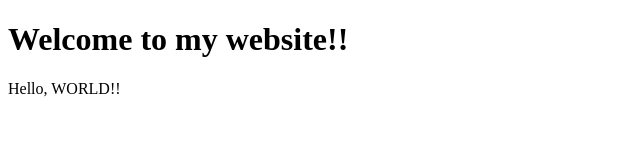
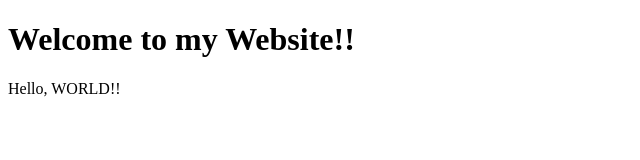
Before and after one commit to racheljones5593/hellloworld, a plain HTML site: page index.html in a window 1280 px wide. Shown: the full height of the page, 0-640 px from the left. Drawn offline with Linux system fonts and the light colour scheme.

Commit message:
capitalized W

```diff
--- a/index.html
+++ b/index.html
@@ -6,7 +6,7 @@
     <title>Hello World </title>
 </head>
 <body>
-    <h1>Welcome to my website!!</h1>
+    <h1>Welcome to my Website!!</h1>
     <p>Hello, WORLD!!</p>
 </body>
 </html>
```
